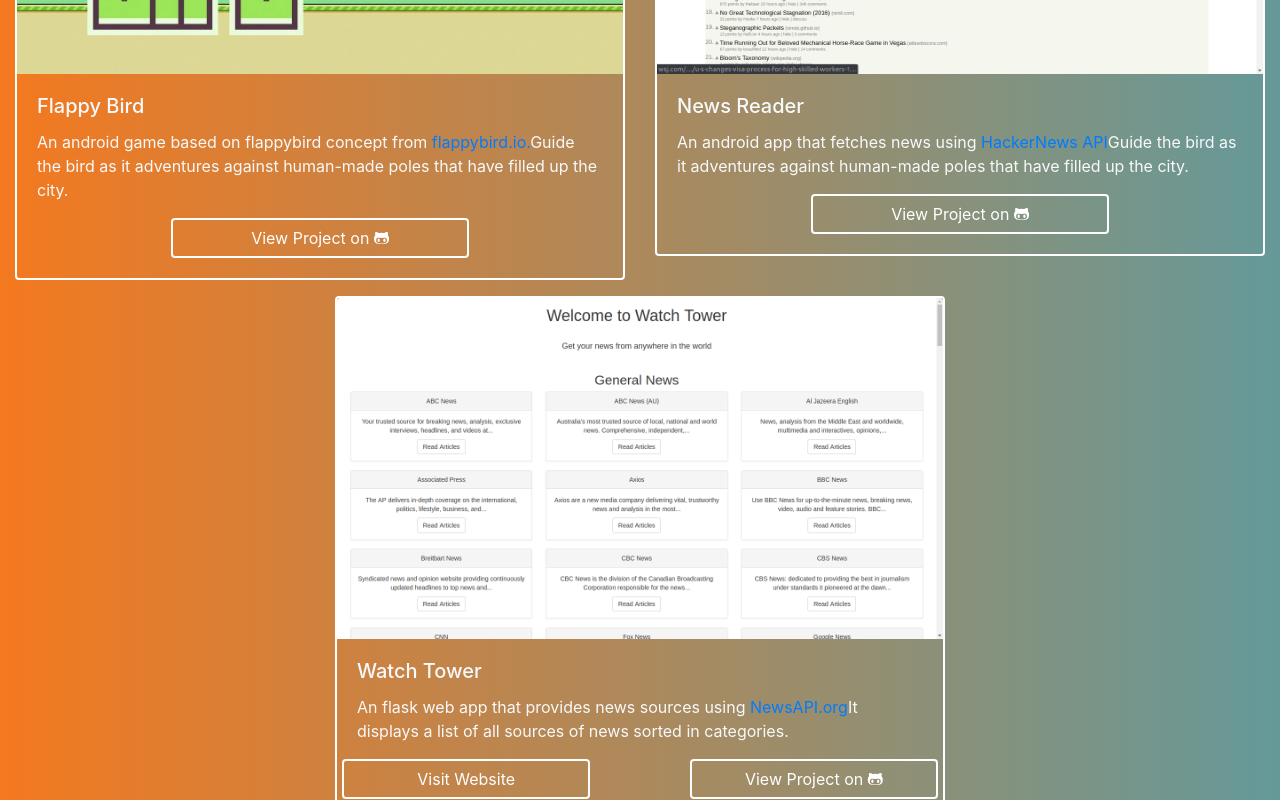
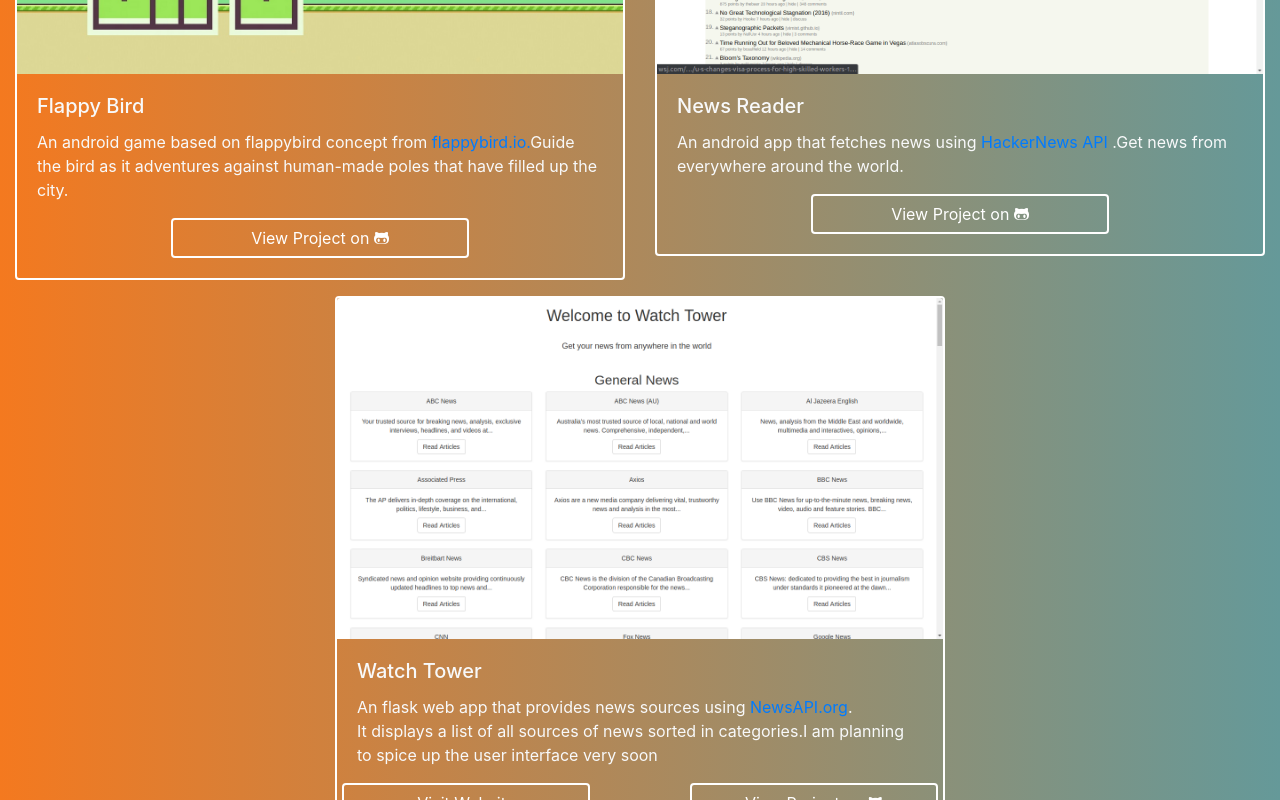
Before and after one commit to brianwachira/savoir-faire, a Vue app: page /work in a window 1280 px wide. Shown: the part 960-1760 px from the top of the page. Built offline with nearby package versions, Linux system fonts and the light colour scheme.

Commit message:
style up descriptions

```diff
--- a/src/components/shared/MyWork.vue
+++ b/src/components/shared/MyWork.vue
@@ -44,7 +44,7 @@
                 <img class="card-img-top" :src="images.newsreader" alt="background3">
                 <div class="card-body ">
                   <h5 class="card-title text-light font-weignt-bold">News Reader</h5>
-                  <p class="card-text text-light">An android app that fetches news using <a href="https://github.com/HackerNews/API" target="blank">HackerNews API</a>Guide the bird as it adventures against human-made poles that have filled up the city.</p>
+                  <p class="card-text text-light">An android app that fetches news using <a href="https://github.com/HackerNews/API" target="blank">HackerNews API</a> .Get news from everywhere around the world.</p>
                   <div class="row">
                     <div class="col-md-3"></div><a href="https://github.com/brianwachira/news-reader" target="blank" class="btn btn-inherit text-center col-md-6">View Project on <i class="fab fa-github-alt fa-1x"></i></a><div class="col-md-3"></div>
                   </div>
@@ -56,7 +56,7 @@
                 <img class="card-img-top" :src="images.watchtower" alt="watchtower">
                 <div class="card-body ">
                   <h5 class="card-title text-light font-weignt-bold">Watch Tower</h5>
-                  <p class="card-text text-light">An flask web app that provides  news sources using <a href="https://newsapi.org/" target="blank">NewsAPI.org</a>It displays a list of all sources of news sorted in categories.</p>
+                  <p class="card-text text-light">An flask web app that provides  news sources using <a href="https://newsapi.org/" target="blank">NewsAPI.org</a>.<br/> It displays a list of all sources of news sorted in categories.I am planning to spice up the user interface very soon</p>
                   <div class="row">
                     <a href="https://watchtower197.herokuapp.com/" target="blank" class="btn btn-inherit col-md-5 mb-1">Visit Website</a><div class="col-md-2"></div><a href="https://github.com/brianwachira/watchtower"  target="blank" class="btn btn-inherit col-md-5 mb-1">View Project on <i class="fab fa-github-alt fa-1x"></i></a>
                   </div>
```
